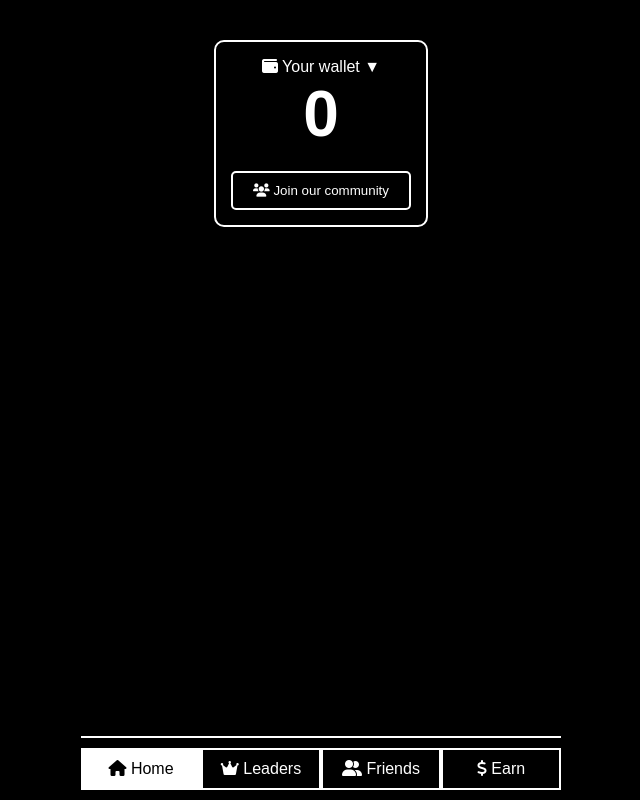
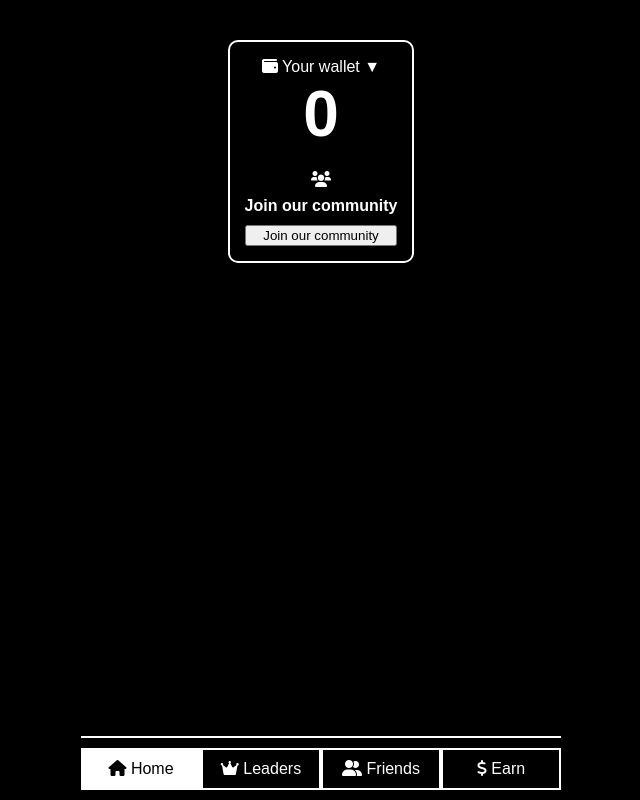
Before and after one commit to QewSob/my-telegram-webapp, a plain HTML site: page index.html in a window 1280 px wide. Shown: the whole page, without its empty margins (319-959 px from the left). Drawn offline with Linux system fonts and the light colour scheme.

Commit message:
Update index.html

```diff
--- a/index.html
+++ b/index.html
@@ -157,9 +157,8 @@
         <button class="wallet-btn"><i class="fas fa-wallet"></i> Your wallet ▼</button>
         <div class="spiders-count" id="spiderCount">0</div>
         <div class="menu-actions">
-          <button class="menu-link" onclick="openModal('communityModal')">
             <i class="fas fa-users"></i> Join our community
-          </button>
+          <button onclick="window.location.href='https://t.me/spidersbott'">Join our community</button>
         </div>
       </div>
     </div>
```
